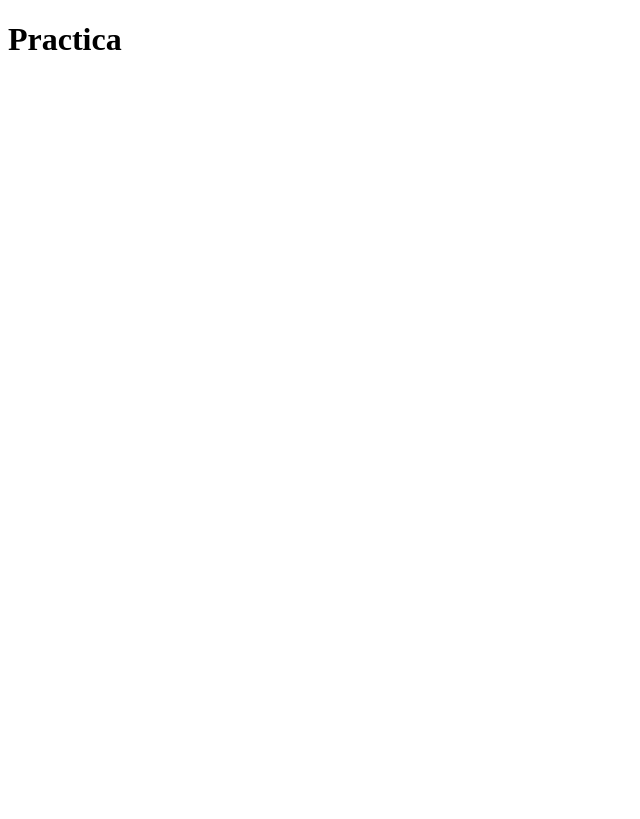
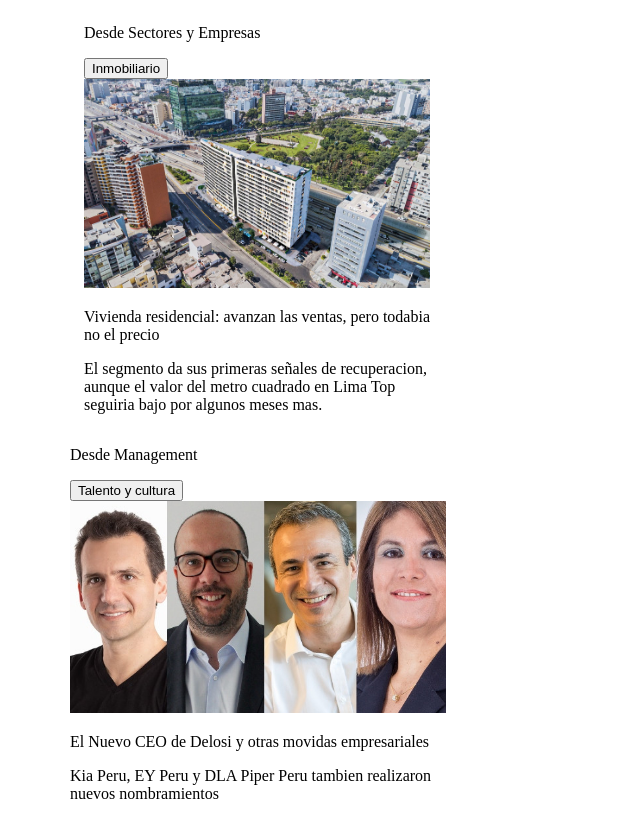
Before and after one commit to KevinEstacio/KevinEstacio.github.io, a plain HTML site: page practicanoviembre/nontol.html in a window 1280 px wide. Shown: the whole page, without its empty margins (0-640 px from the left). Drawn offline with Linux system fonts and the light colour scheme.

Commit message:
segundo avance

```diff
--- a/practicanoviembre/nontol.html
+++ b/practicanoviembre/nontol.html
@@ -5,11 +5,33 @@
     <meta charset="UTF-8">
     <meta name="viewport" content="width=device-width, initial-scale=1.0">
     <title>Document</title>
+    <link rel="stylesheet" href="/practicanoviembre/styles/nontol.css">
 </head>
 
 <body>
 
-    <h1>Practica</h1>
+    <div class="container">
+        <div class="columna-100">
+            <div class="columna columna-25">
+
+                <p>Desde Sectores y Empresas</p>
+                <button>Inmobiliario</button>
+                <img src="../practicanoviembre/images/inmobiliario.jpg" alt="">
+                <p>Vivienda residencial: avanzan las ventas, pero todabia no el precio</p>
+                <p>El segmento da sus primeras señales de recuperacion, aunque el valor del metro cuadrado en Lima Top seguiria bajo por algunos meses mas.</p>
+
+
+            </div>
+            <div class="columna-25">
+
+                <p>Desde Management</p>
+                <button>Talento y cultura</button>
+                <img src="../practicanoviembre/images/talento y cultura.jpg" alt="">
+                <p>El Nuevo CEO de Delosi y otras movidas empresariales</p>
+                <p>Kia Peru, EY Peru y DLA Piper Peru tambien realizaron nuevos nombramientos</p>
+            </div>
+        </div>
+    </div>
 </body>
 
 </html>
--- a/practicanoviembre/styles/nontol.css
+++ b/practicanoviembre/styles/nontol.css
@@ -0,0 +1,31 @@
+* {
+    box-sizing: border-box;
+}
+
+.container {
+    width: 1170px;
+    padding: 0 15px;
+    margin: 0 auto;
+}
+
+.columna-100 {
+    width: 100%;
+}
+
+.columna-25 {
+    width: 33%;
+}
+
+img {
+    width: 100%;
+    height: auto;
+}
+
+.columna {
+    padding-left: 15px;
+    padding-right: 15px;
+    display: inline-block;
+    margin-left: -1px;
+    margin-right: -1px;
+    vertical-align: top;
+}
--- a/styles/estilopersonal.css
+++ b/styles/estilopersonal.css
@@ -90,10 +90,6 @@ body {
     margin-left: -1px;
     margin-right: -1px;
     vertical-align: top;
-}
-
-.columna-100 {
-    width: 100%;
 }
 
 .columna-50 {
```
Also changed, not shown: practicanoviembre/images/inmobiliario.jpg (added), practicanoviembre/images/politica.jpg (added), practicanoviembre/images/talento y cultura.jpg (added), practicanoviembre/images/turismo.jpg (added).
